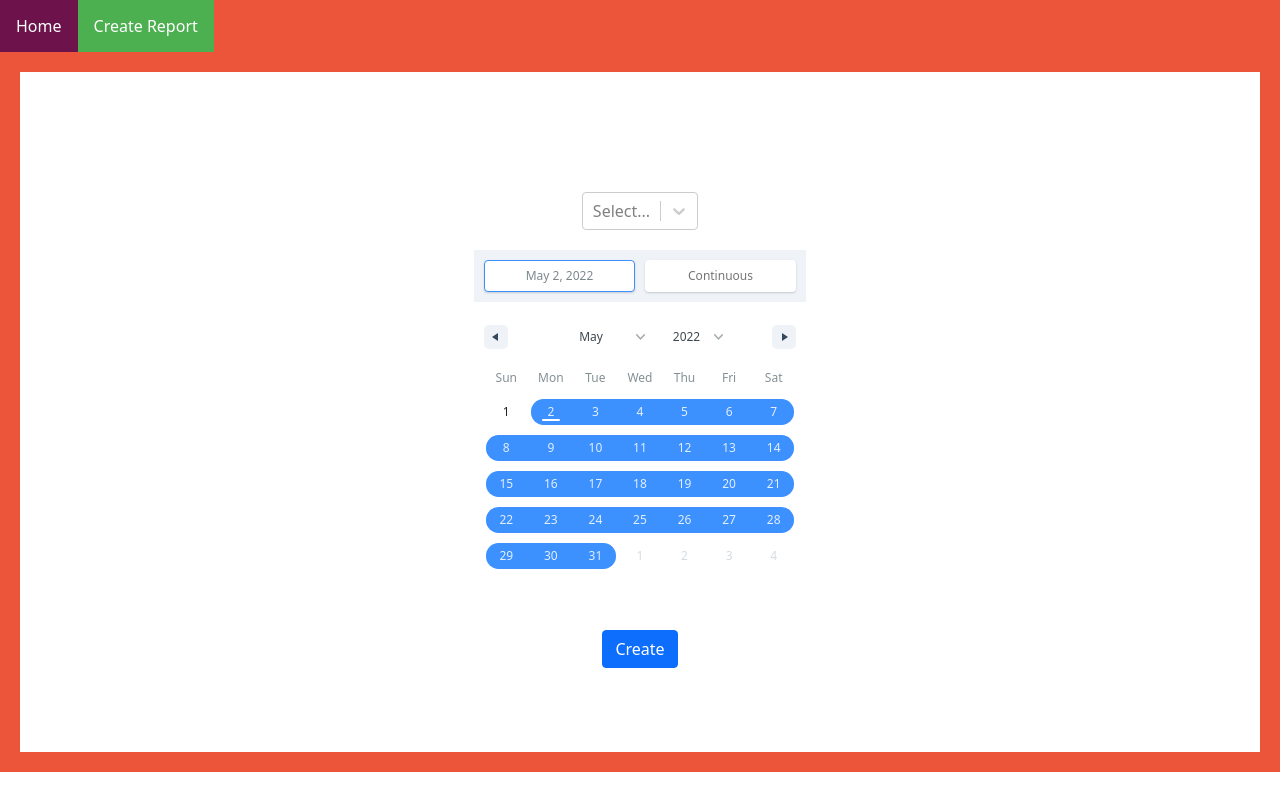
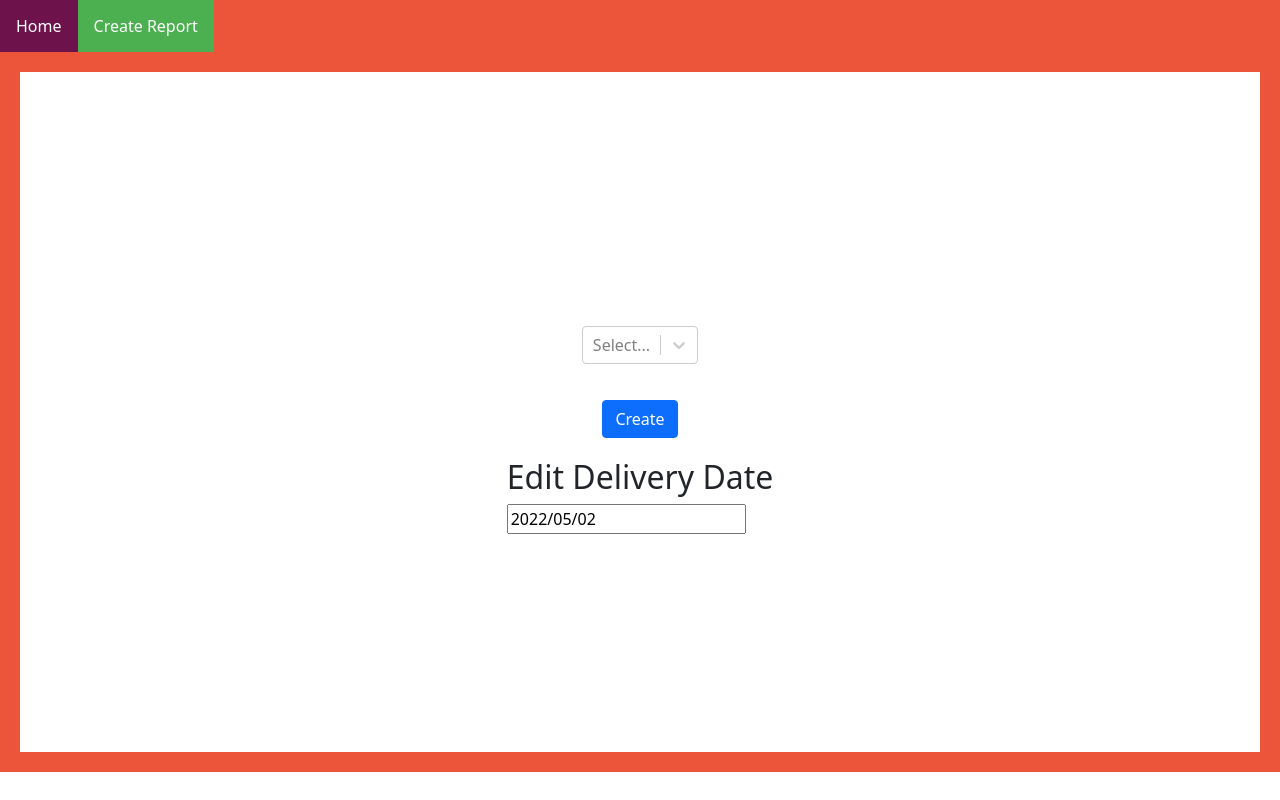
Before and after one commit to Janussr/Papp_insights_frontend, a React (Create React App) app: page /create-report in a window 1280 px wide. Built offline with nearby package versions, Linux system fonts and the light colour scheme; no server answers.

Commit message:
correct search bar works + some date picker

```diff
--- a/package.json
+++ b/package.json
@@ -12,6 +12,7 @@
     "react": "^17.0.2",
     "react-bootstrap": "^2.0.2",
     "react-date-range": "^1.4.0",
+    "react-datepicker": "^4.7.0",
     "react-dom": "^17.0.2",
     "react-router-dom": "^6.0.2",
     "react-scripts": "^5.0.1",
--- a/src/components/ReportPage.js
+++ b/src/components/ReportPage.js
@@ -10,7 +10,9 @@ import { DateRange } from 'react-date-range';
 
 import React, { Component } from 'react'
 import Select from 'react-select'
-import AsyncSelect from 'react-select/async';
+
+import "react-datepicker/dist/react-datepicker.css";
+import DatePicker from "react-datepicker";
 
 
 
@@ -25,6 +27,10 @@ const ReportPage = () => {
 
   const URL = apiUtils.getUrl()
 
+  const [startDate, setStartDate] = useState(new Date());
+  const navigate = useNavigate()
+
+  console.log(startDate.getUTCFullYear(),  startDate.getUTCMonth()+1, startDate.getUTCDate())
 
   useEffect(() => {
     const getParkingArea = async () => {
@@ -35,8 +41,8 @@ const ReportPage = () => {
   }, [setParkingAreas]);
 
 
-//Part of the search location bar.
-//: TODO find proper place.
+  //Part of the search location bar.
+  //: TODO find proper place.
   const options = []
   for (var i = 0; i < parkingAreas.length; i++) {
     let currentobj = { value: parkingAreas[i], label: parkingAreas[i] }
@@ -77,23 +83,38 @@ const ReportPage = () => {
 
 
 
+
+
   return (
-
 
     <div className="center">
       <p>{statusMessage}</p>
       <form onChange={handleInput}>
-        <SearchLocationBar />
+        <Select
+    isMulti
+    name="parkingAreas"
+    options={options}
+    className="basic-multi-select"
+    classNamePrefix="select"
+  />
       </form>
 
-      <DateRange
-        editableDateInputs={true}
-        onChange={item => setState([item.selection])}
-        moveRangeOnFirstSelection={false}
-        ranges={state}
-      />
       <button onClick={createReport} className="btn btn-primary mt-3">Create</button>
+
+      <div className="centerAligned">
+        <h2>Edit Delivery Date</h2>
+        <div className="orderSection">
+
+          <DatePicker
+            dateFormat="yyyy/MM/dd"
+            selected={startDate}
+            onChange={(date) => setStartDate(date)}
+          />
+        </div>
+      </div>
+
     </div>
+
   )
 }
 
```
Also changed, not shown: 1 other file (tests, documents, lock files or other folders).
